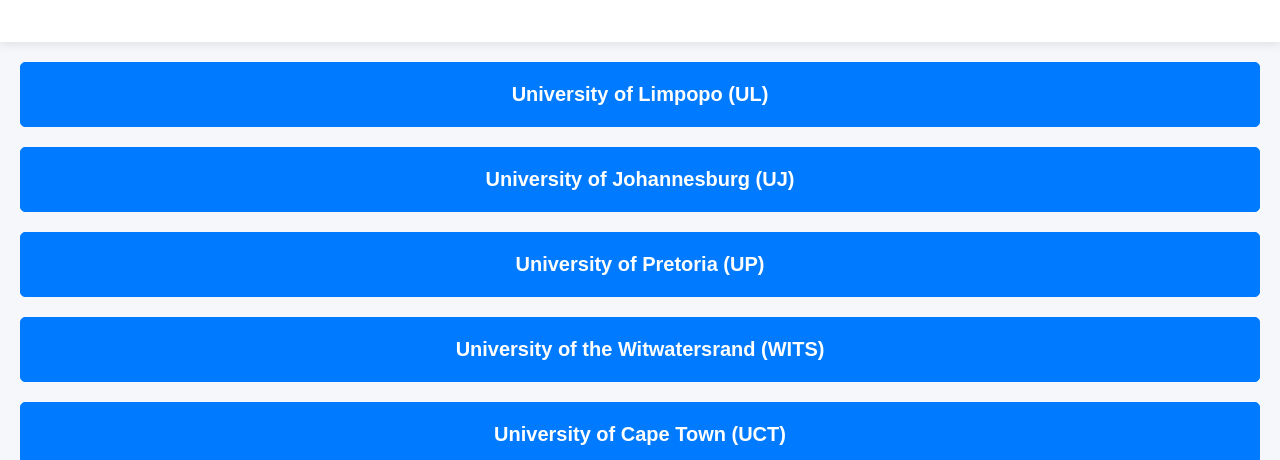
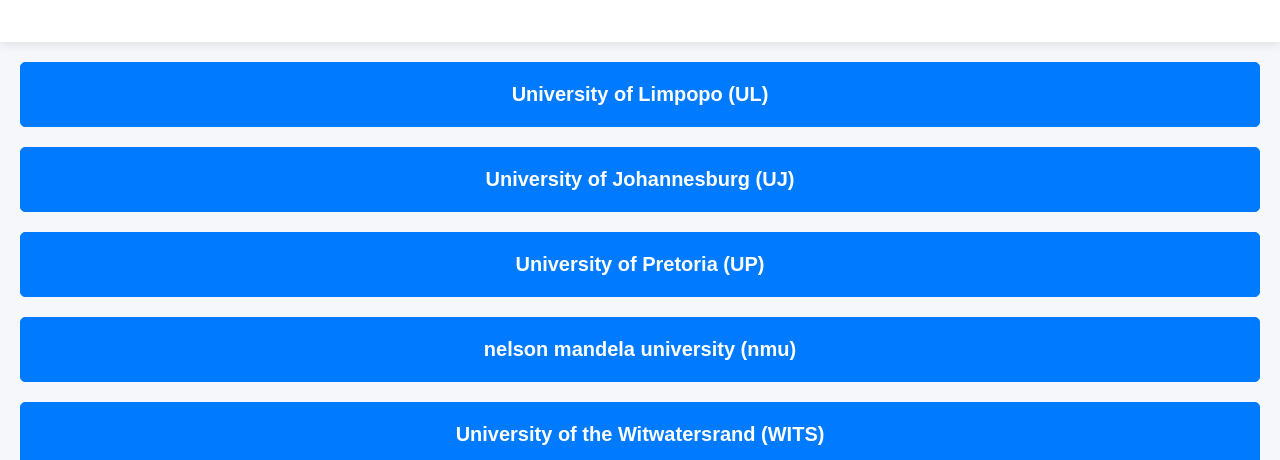
Before and after one commit to Dtech2preas/ff, a plain HTML site: page index.html in a window 1280 px wide. Shown: the part 336-796 px from the top of the page. Drawn offline with Linux system fonts and the light colour scheme.

Commit message:
Update index.html

```diff
--- a/index.html
+++ b/index.html
@@ -174,6 +174,7 @@
     <button onclick="location.href='ul.html'">University of Limpopo (UL)</button>
     <button onclick="location.href='uj.html'">University of Johannesburg (UJ)</button>
     <button onclick="location.href='test.html'">University of Pretoria (UP)</button>
+       <button onclick="location.href='nmu.html'">nelson mandela university  (nmu)</button>
     <button onclick="location.href='test.html'">University of the Witwatersrand (WITS)</button>
     <button onclick="location.href='test.html'">University of Cape Town (UCT)</button>
     <button class="terms" onclick="location.href='terms.html'">View Terms & Conditions</button>
```
